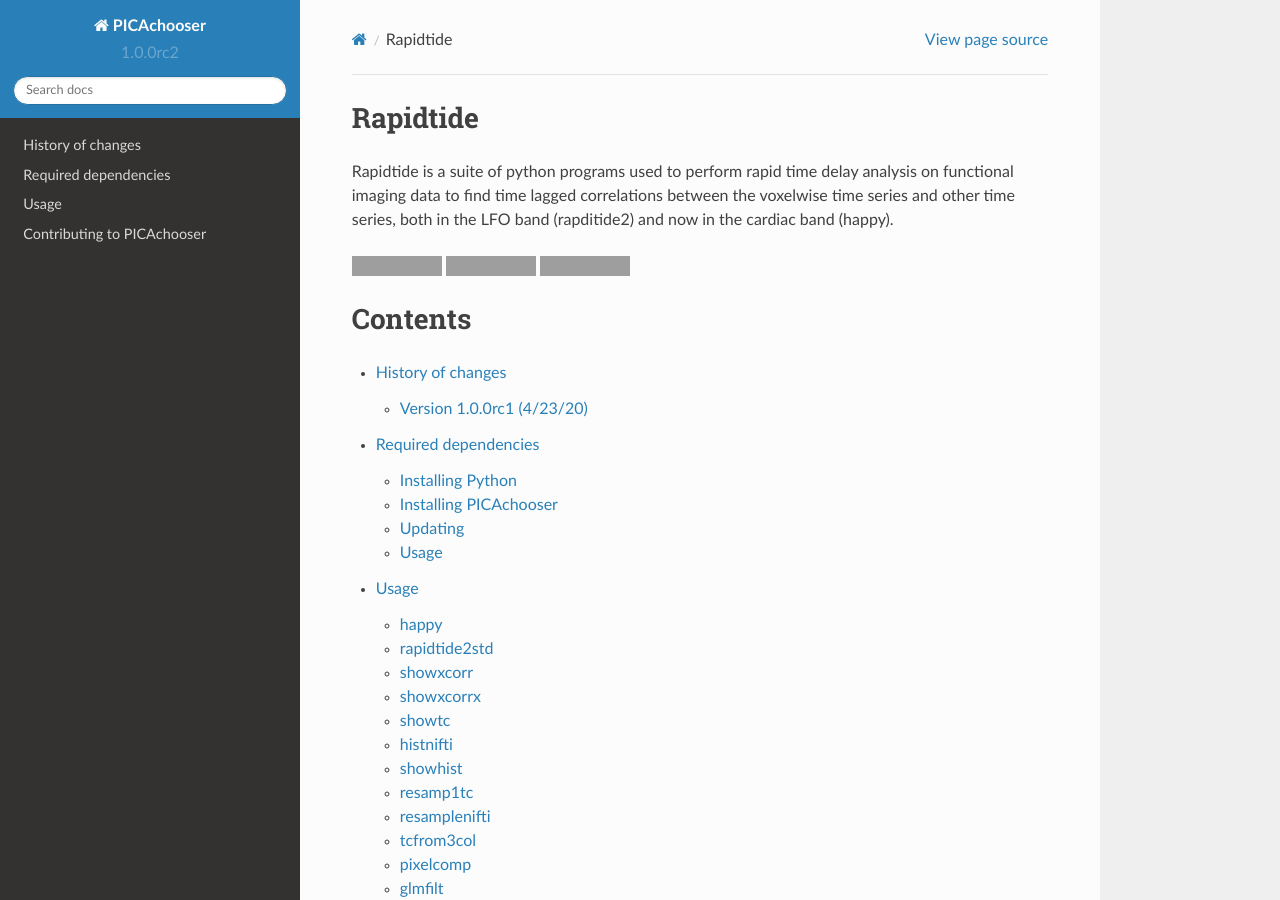
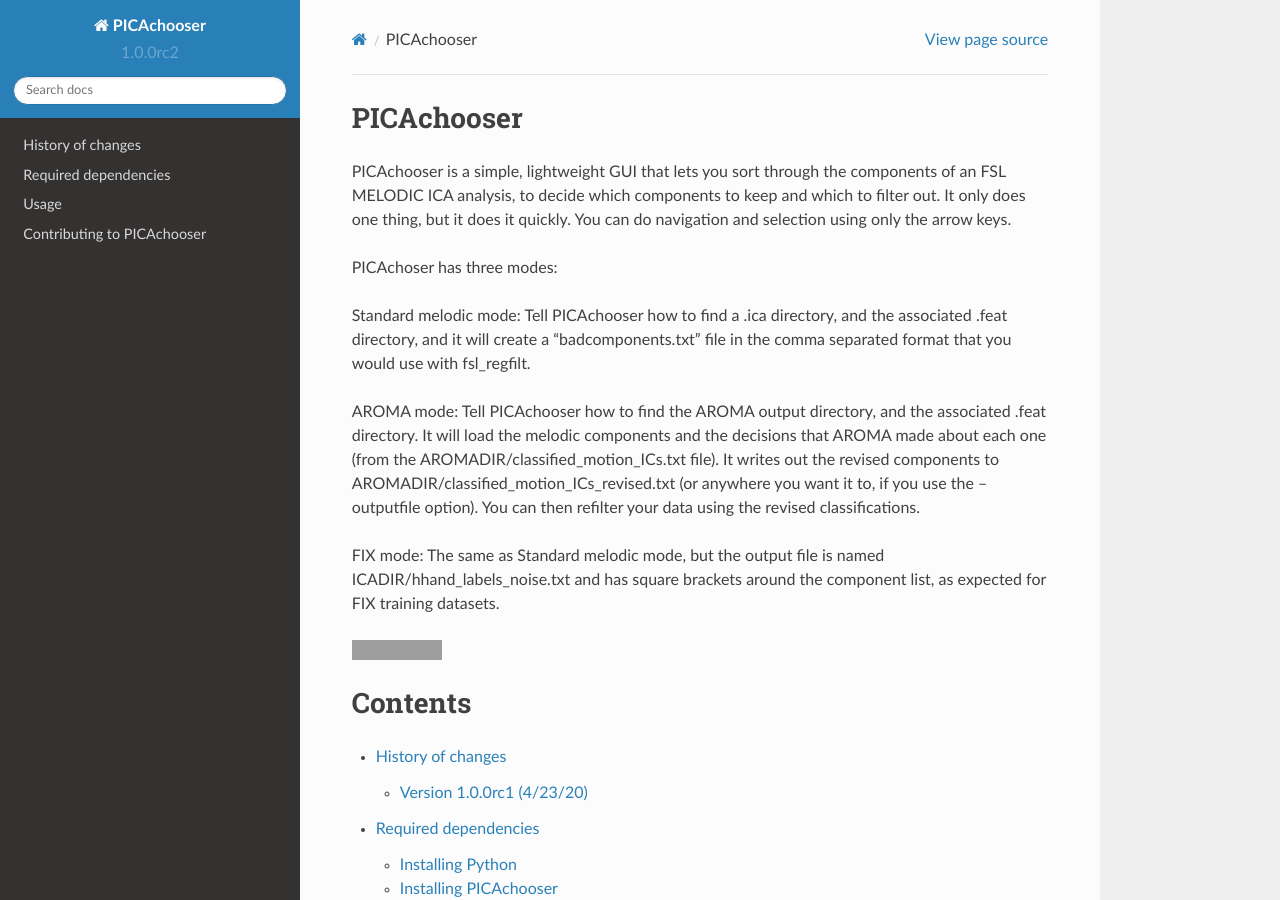
Before and after one commit to bbfrederick/picachooser, a Sphinx documentation site: the page built from docs/index.rst, in a window 1280 px wide and 900 px high. Built offline with Sphinx 7.4.7 and the Read the Docs theme 2.0.0, drawn with Linux system fonts in a browser that asks for light colours; formulas are drawn with MathJax 3; grey boxes are pictures that could not be loaded.

Commit message:
Update index.rst

```diff
--- a/docs/index.rst
+++ b/docs/index.rst
@@ -1,21 +1,33 @@
-.. rapidtide documentation master file, created by
+.. PICAchoser documentation master file, created by
    sphinx-quickstart on Thu Jun 16 15:27:19 2016.
    You can adapt this file completely to your liking, but it should at least
    contain the root `toctree` directive.
 
-Rapidtide
-==========
-Rapidtide is a suite of python programs used to perform rapid time delay
-analysis on functional imaging data to find time lagged correlations
-between the voxelwise time series and other time series, both in the LFO
-band (rapditide2) and now in the cardiac band (happy).
+PICAchooser
+===========
+PICAchooser is a simple, lightweight GUI that lets you sort through the components
+of an FSL MELODIC ICA analysis, to decide which components to keep and which to filter
+out.  It only does one thing, but it does it quickly.  You can do navigation and selection
+using only the arrow keys.
+
+PICAchoser has three modes:
+
+Standard melodic mode: Tell PICAchooser how to find a .ica directory, and the associated .feat
+directory, and it will create a "badcomponents.txt" file in the comma separated format that you
+would use with fsl_regfilt.
+
+AROMA mode: Tell PICAchooser how to find the AROMA output directory, and the associated .feat
+directory.  It will load the melodic components and the decisions that AROMA made about each one
+(from the AROMADIR/classified_motion_ICs.txt file).  It writes out the revised components to
+AROMADIR/classified_motion_ICs_revised.txt (or anywhere you want it to, if you use the --outputfile
+option).  You can then refilter your data using the revised classifications.
+
+FIX mode:  The same as Standard melodic mode, but the output file
+is named ICADIR/hhand_labels_noise.txt and has square brackets around the component list, as
+expected for FIX training datasets.
 
 .. image:: https://img.shields.io/badge/License-Apache%202.0-blue.svg
    :target: https://opensource.org/licenses/Apache-2.0
-.. image:: https://travis-ci.org/bbfrederick/PICAchooser.svg?branch=dev
-   :target: https://travis-ci.org/bbfrederick/PICAchooser
-.. image:: https://codecov.io/gh/bbfrederick/PICAchooser/branch/dev/graph/badge.svg
-   :target: https://codecov.io/gh/bbfrederick/PICAchooser
 
 Contents
 ========
```
